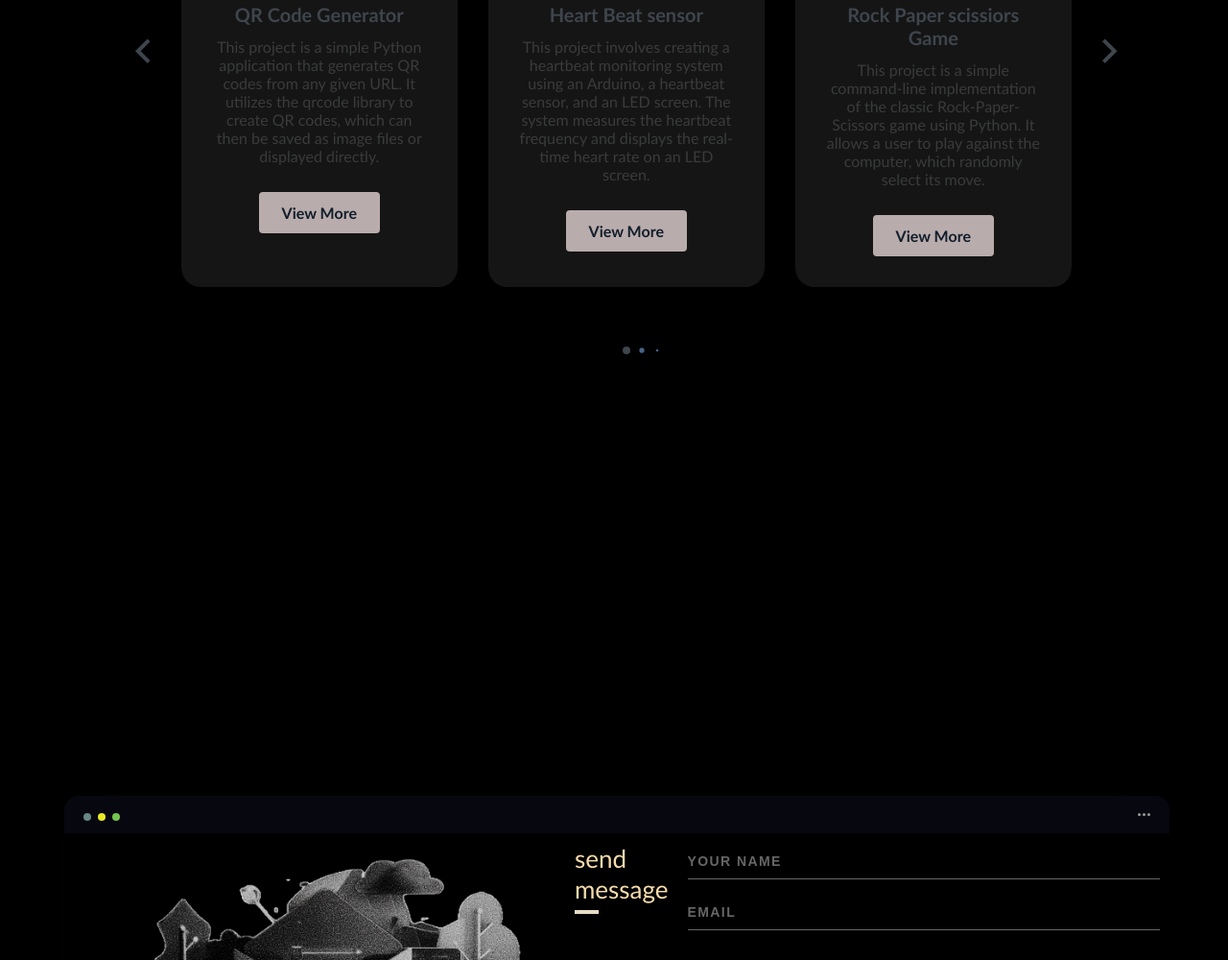
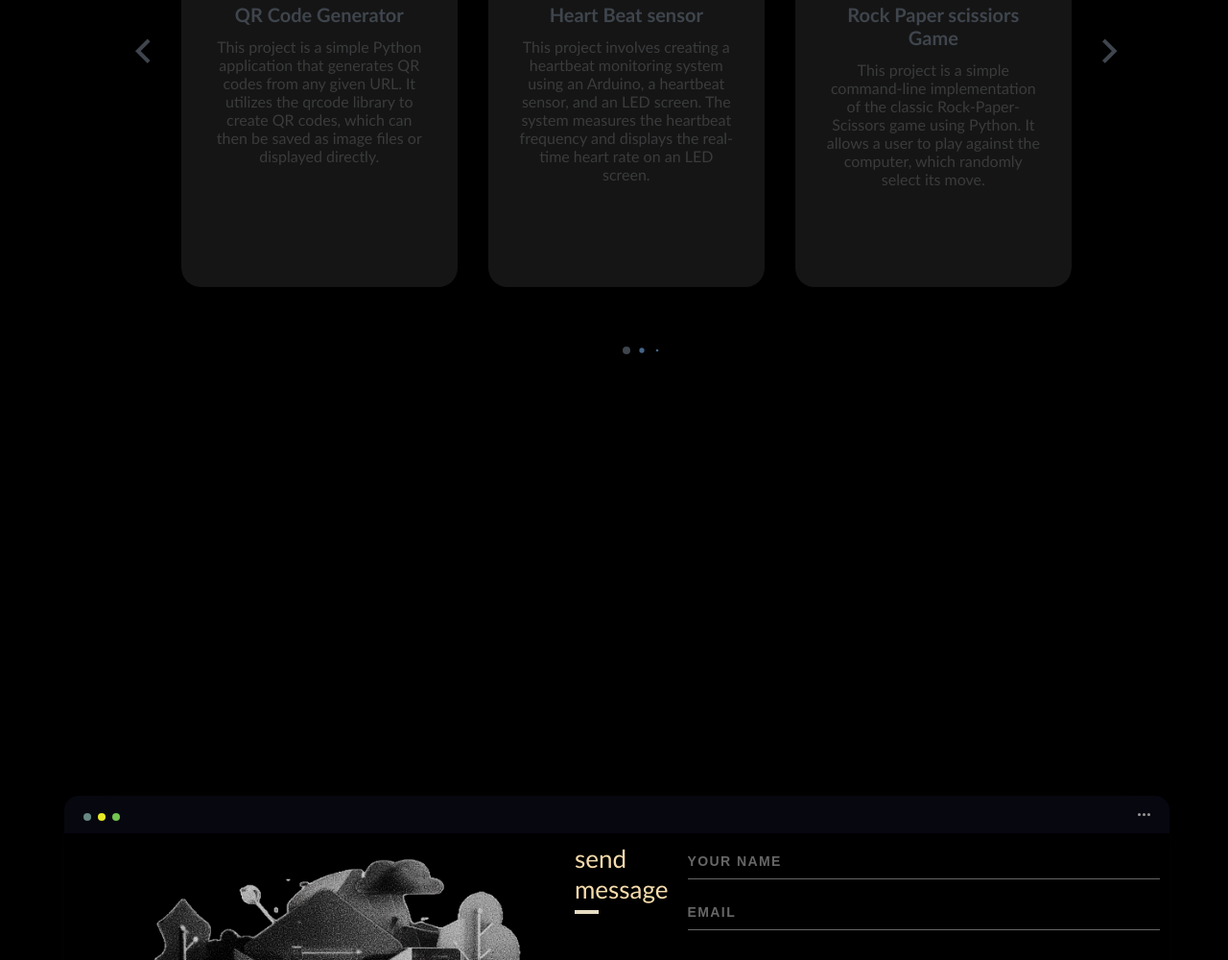
Before and after one commit to ishansubedi0/portfolio_website, a plain HTML site: page index.html in a window 1280 px wide. Shown: the part 1395-2395 px from the top of the page at 96% size. Drawn offline with nearby package versions, Linux system fonts and the light colour scheme; a web font is replaced by a local one.

Commit message:
personal site

```diff
--- a/index.html
+++ b/index.html
@@ -84,7 +84,7 @@
                   This project is a simple Python application that generates QR codes from any given URL. It utilizes the qrcode library to create QR codes, which can then be saved as image files or displayed directly.
                  </p>
 
-                 <a href="#" class="card__button">View More</a>
+                <!--<a href="#" class="card__button">View More</a> -->
               </div>
            </article>
 
@@ -102,7 +102,9 @@
 
                  </p>
 
-                 <a href="#" class="card__button">View More</a>
+                <!--
+    <a href="#" class="card__button">View More</a>
+                -->
               </div>
            </article>
 
@@ -117,7 +119,7 @@
                   This project is a simple command-line implementation of the classic Rock-Paper-Scissors game using Python. It allows a user to play against the computer, which randomly select its move.
                  </p>
 
-                 <a href="#" class="card__button">View More</a>
+               <!--<a href="#" class="card__button">View More</a> -->
               </div>
            </article>
 
@@ -132,7 +134,7 @@
                   This project converts multiple images into a single PDF file using Python. It uses the Pillow library for image processing and FPDF for PDF generation. Load images from a directory, convert them to PDF.
                  </p>
 
-                 <a href="#" class="card__button">View More</a>
+                 <!-- <a href="#" class="card__button">View More</a>-->
               </div>
            </article>
 
```
